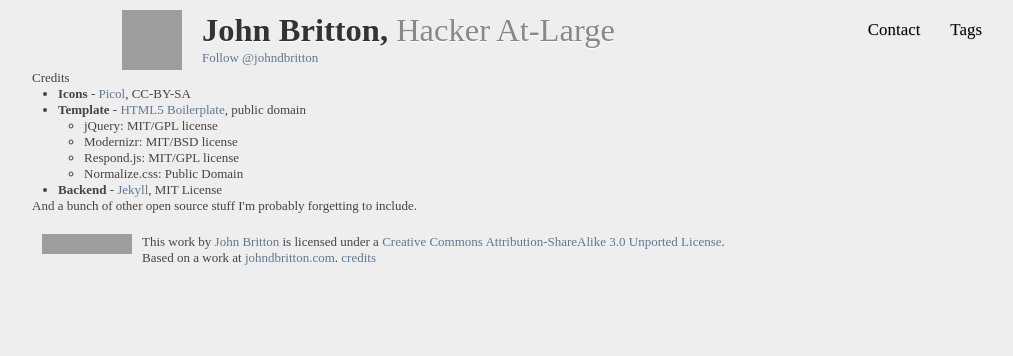
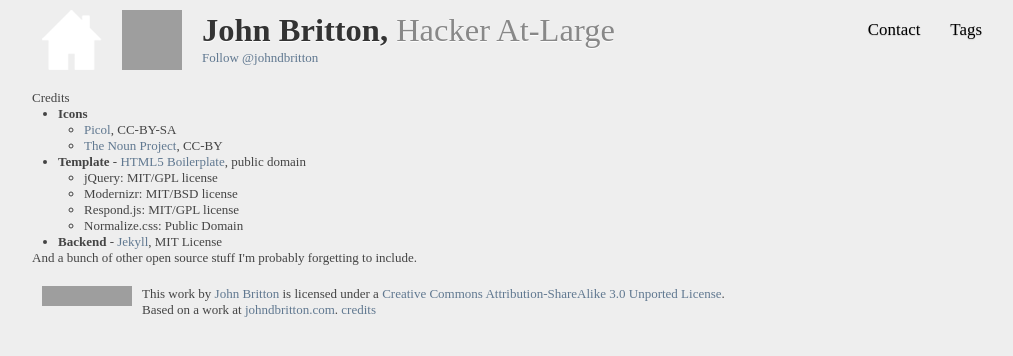
Before and after one commit to johndbritton/johndbritton.github.io, a Jekyll site: the page built from credits.html, in a window 1280 px wide, cut to the strip 0-356 px from the top of the page. Shown: the whole strip, without its empty margins (128-1141 px from the left). Built offline with Jekyll 4.4.1, drawn with Linux system fonts in a browser that asks for light colours; nearby versions of some CDN libraries; some web fonts are replaced; comment, search, counter and statistics services are not loaded; grey boxes are pictures that could not be loaded.

Commit message:
added home icon and related css

```diff
--- a/credits.html
+++ b/credits.html
@@ -5,7 +5,17 @@ permalink: /credits/
 ---
 <h1>Credits</h1>
 <ul>
-  <li><strong>Icons</strong> - <a href="http://picol.org/">Picol</a>, CC-BY-SA</li>
+  <li>
+    <strong>Icons</strong>
+    <ul>
+      <li>
+        <a href="http://picol.org/">Picol</a>, CC-BY-SA
+      </li>
+      <li>
+        <a href="http://thenounproject.com/">The Noun Project</a>, CC-BY
+      </li>
+    </ul>
+  </li>
   <li><strong>Template</strong> - <a href="http://html5boilerplate.com/">HTML5 Boilerplate</a>, public domain</a>
     <ul>
       <li>jQuery: MIT/GPL license</li>
--- a/css/style.css
+++ b/css/style.css
@@ -168,16 +168,23 @@ a{
 // Site header
 */
 header {
-  margin: 10px;
+  margin: 10px 10px 20px 10px;
   clear: both;
-  overflow: none;
+  height: 60px;
 }
-#avatar {
-  margin: 0 10px 0 80px;
+#avatar a{
+  display: block;
+  margin: 0 10px 0 0;
   float: left;
   height: 60px;
-  width: 60px;
+  width: 140px;
+  text-align: right;
+  background: url('/img/home.png') no-repeat left;
 }
+#avatar a:hover{
+  background: url('/img/home-hover.png') no-repeat left;
+}
+
 #heading{
   float: left;
 }
```
Also changed, not shown: img/home-hover.png (added), img/home.png (added).
